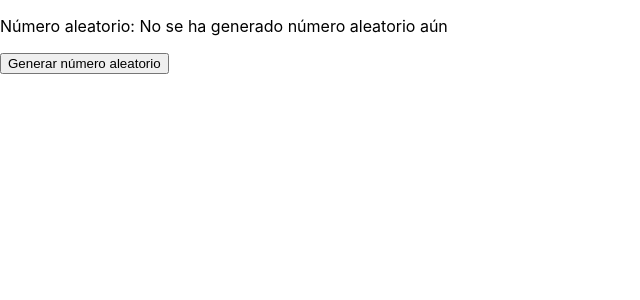
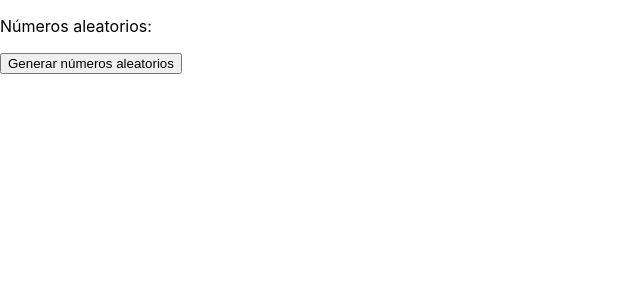
Before and after one commit to utsocial/react-ya, a React (Create React App) app: page / in a window 1280 px wide. Shown: the top 300 px of the page, without its empty margins (0-640 px from the left). Built offline with nearby package versions, Linux system fonts and the light colour scheme.

Commit message:
US4-Estado-de-la-componente3

```diff
--- a/src/App.js
+++ b/src/App.js
@@ -4,24 +4,30 @@ import './App.css';
 class App extends Component {
   constructor(props) {
     super(props)
-    this.generarAleatorio = this.generarAleatorio.bind(this);
+    this.generarAleatorios = this.generarAleatorios.bind(this);
     this.state = {
-      numero: 'No se ha generado número aleatorio aún'
+      numeros: []
     }
   }
   render() {
     return (
       <div>
-        <p>Número aleatorio: {this.state.numero}</p>
-        <button onClick={this.generarAleatorio}>Generar número aleatorio</button>
+        <p>Números aleatorios:</p>
+        {this.state.numeros.map(function(num)
+          { return (<p>{num}</p>);
+          }
+        )}
+        <button onClick={this.generarAleatorios}>Generar números aleatorios</button>
       </div>
     );
   }
 
-  generarAleatorio() {
-    const v=Math.trunc(Math.random()*10);
+  generarAleatorios() {
+    const vec=new Array(5)
+    for(let x=0; x<vec.length; x++)
+      vec[x]=Math.trunc(Math.random()*10);
     this.setState( {
-      numero: v
+      numeros: vec
     })
   }
 }
```
